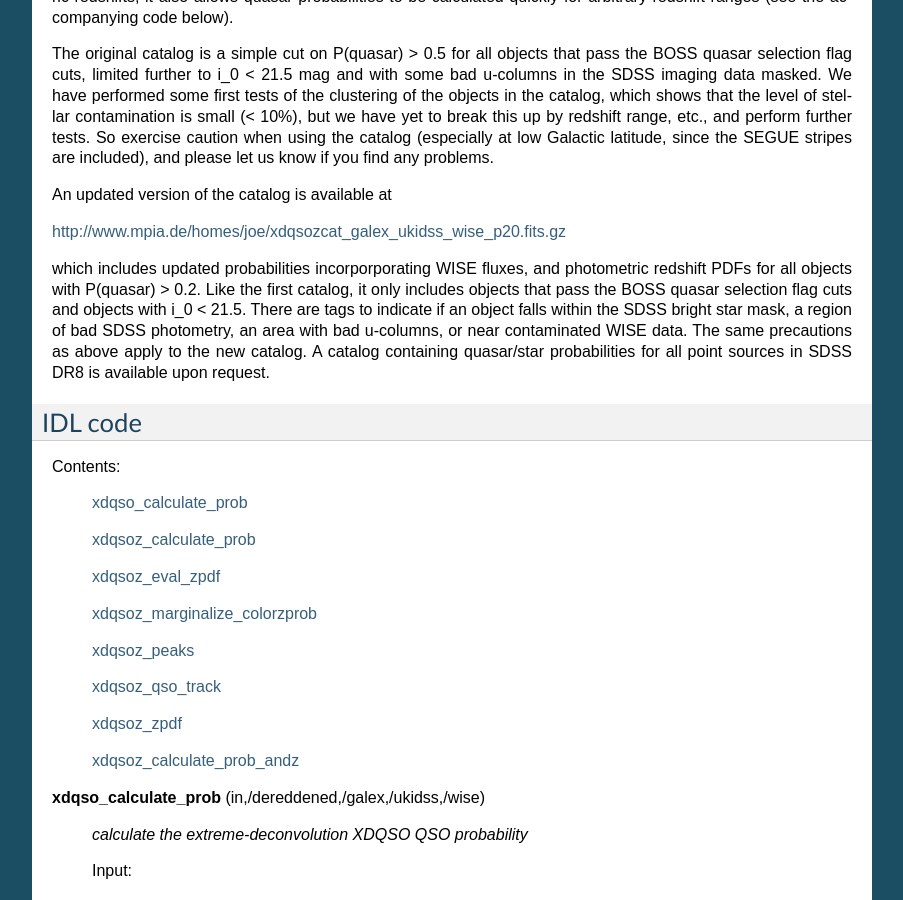
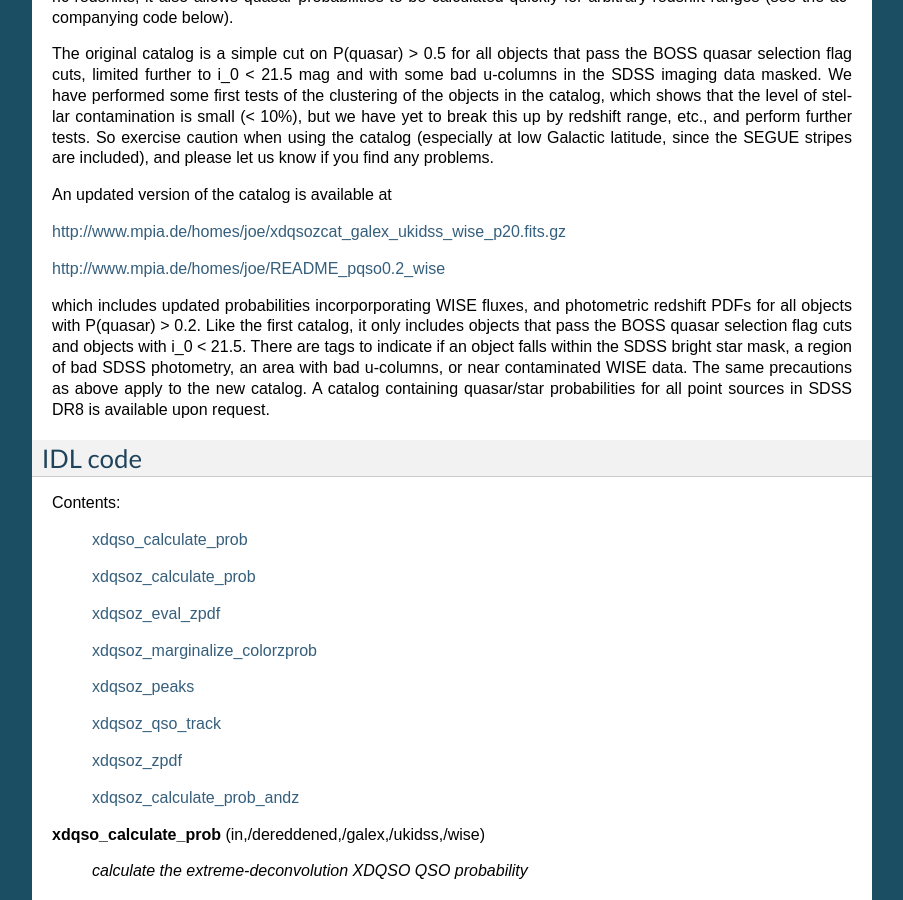
Before and after one commit to xdqso/xdqso, a Sphinx documentation site: the page built from doc/source/index.rst, in a window 1280 px wide and 900 px high, scrolled down 1449 px. Shown: the whole window, without its empty margins (198-1101 px from the left). Built offline with Sphinx 7.4.7, drawn with Linux system fonts in a browser that asks for light colours; formulas are drawn with MathJax 3; some of the changed lines change nothing that is shown.

Commit message:
added link to README for catalog

```diff
--- a/doc/source/index.rst
+++ b/doc/source/index.rst
@@ -122,6 +122,8 @@ problems.
 An updated version of the catalog is available at
 
 http://www.mpia.de/homes/joe/xdqsozcat_galex_ukidss_wise_p20.fits.gz
+
+http://www.mpia.de/homes/joe/README_pqso0.2_wise
 
 which includes updated probabilities incorporporating WISE fluxes, and
 photometric redshift PDFs for all objects with P(quasar) > 0.2.  Like the
```
